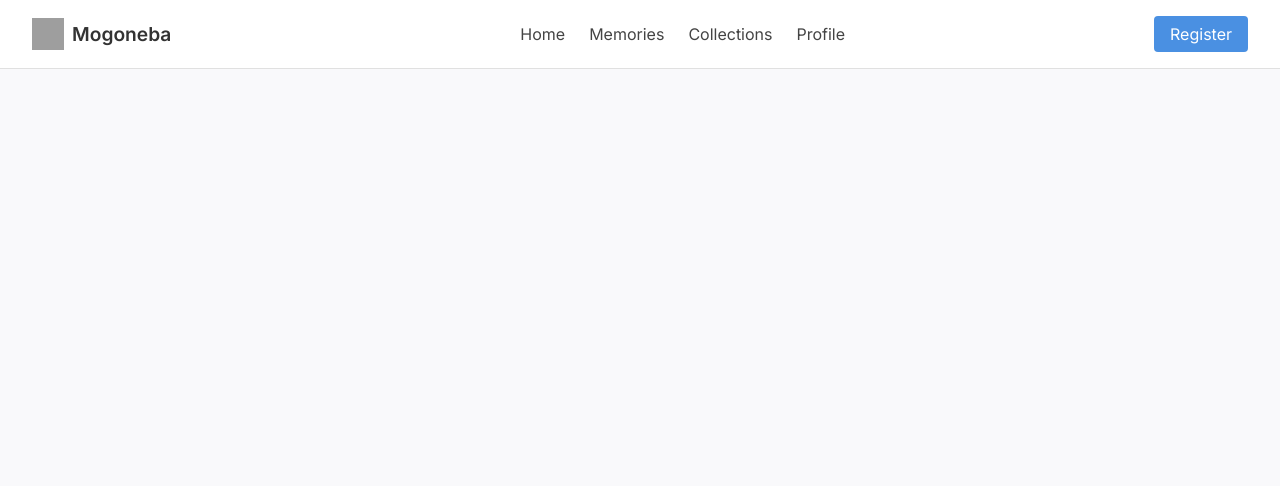
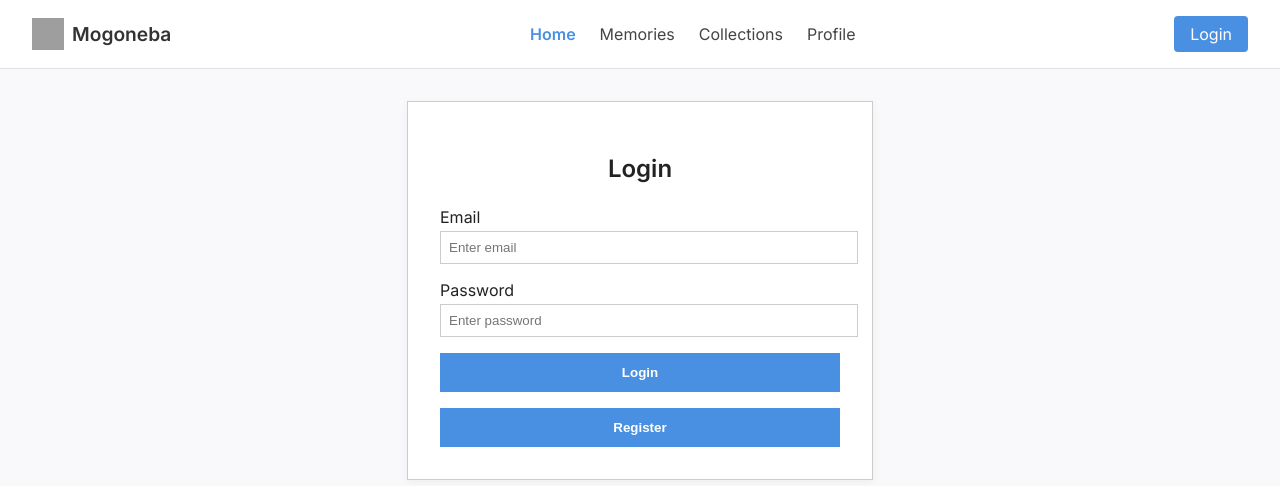
Before and after one commit to Datn7/MogonebaSPA, an Angular app: page /login in a window 1280 px wide. Before the commit this address led to /. Shown: the top 486 px of the page. Built offline with nearby package versions, Linux system fonts and the light colour scheme.

Commit message:
login functionality done

```diff
--- a/src/app/app.routes.ts
+++ b/src/app/app.routes.ts
@@ -2,9 +2,11 @@ import { Routes } from '@angular/router';
 import { TestComponent } from './test-component/test-component';
 import { RegisterComponent } from './register/register.component';
 import { LandingPageComponent } from './landing-page/landing-page.component';
+import { LoginComponent } from './login/login.component';
 
 export const routes: Routes = [
     { path: '', redirectTo: 'landing', pathMatch: 'full' },
   { path: 'register', component: RegisterComponent },
-  { path: 'landing', component: LandingPageComponent }
+  { path: 'landing', component: LandingPageComponent },
+   { path: 'login', component: LoginComponent },
 ];
--- /dev/null
+++ b/src/app/auth.service.ts
@@ -0,0 +1,20 @@
+import { Injectable } from '@angular/core';
+import { BehaviorSubject } from 'rxjs';
+
+@Injectable({ providedIn: 'root' })
+export class AuthService {
+  private loggedIn = new BehaviorSubject<boolean>(false);
+  isLoggedIn$ = this.loggedIn.asObservable();
+
+  login() {
+    this.loggedIn.next(true);
+  }
+
+  logout() {
+    this.loggedIn.next(false);
+  }
+
+  get isLoggedIn(): boolean {
+    return this.loggedIn.value;
+  }
+}
--- /dev/null
+++ b/src/app/login/login.component.html
@@ -0,0 +1,22 @@
+<div class="login-container">
+  <h2>Login</h2>
+
+  <form [formGroup]="form" (ngSubmit)="submit()">
+    <label>Email</label>
+    <input type="email" formControlName="email" placeholder="Enter email" />
+    <div class="error" *ngIf="form.get('email')?.invalid && form.get('email')?.touched">
+      Valid email is required.
+    </div>
+
+    <label>Password</label>
+    <input type="password" formControlName="password" placeholder="Enter password" />
+    <div class="error" *ngIf="form.get('password')?.invalid && form.get('password')?.touched">
+      Password is required.
+    </div>
+
+    <button type="submit">Login</button>
+        <button routerLink="/register" class="btn">Register</button>
+  </form>
+
+  <div class="error" *ngIf="message">{{ message }}</div>
+</div>
--- /dev/null
+++ b/src/app/login/login.component.scss
@@ -0,0 +1,49 @@
+.login-container {
+  max-width: 400px;
+  margin: 2rem auto;
+  padding: 2rem;
+  border: 1px solid #ccc;
+  border-radius: 0;
+  background: #fff;
+  box-shadow: 0 2px 8px rgba(0,0,0,0.05);
+  font-family: 'Inter', sans-serif;
+
+  h2 {
+    text-align: center;
+    margin-bottom: 1.5rem;
+  }
+
+  label {
+    margin-top: 1rem;
+    display: block;
+    font-weight: 500;
+  }
+
+  input {
+    width: 100%;
+    padding: 0.5rem;
+    margin-top: 0.25rem;
+    border: 1px solid #ccc;
+  }
+
+  .error {
+    color: red;
+    font-size: 0.85rem;
+    margin: 0.25rem 0 0.5rem;
+  }
+
+  button {
+    margin-top: 1rem;
+    width: 100%;
+    padding: 0.75rem;
+    background-color: #4a90e2;
+    color: #fff;
+    border: none;
+    font-weight: 600;
+    cursor: pointer;
+
+    &:hover {
+      background-color: #3a78c2;
+    }
+  }
+}
--- /dev/null
+++ b/src/app/login/login.component.ts
@@ -0,0 +1,49 @@
+import { Component, OnInit } from '@angular/core';
+import { FormBuilder, Validators, ReactiveFormsModule, FormGroup } from '@angular/forms';
+import { HttpClient } from '@angular/common/http';
+import { RouterModule, Router } from '@angular/router';
+import { CommonModule } from '@angular/common';
+import { environment } from '../../environments/environment.server';
+import { AuthService } from '../auth.service';
+
+@Component({
+  selector: 'app-login',
+  standalone: true,
+  templateUrl: './login.component.html',
+  styleUrl: './login.component.scss',
+  imports: [CommonModule, ReactiveFormsModule, RouterModule]
+})
+export class LoginComponent implements OnInit {
+  message = '';
+  form!: FormGroup;
+
+  constructor(
+    private fb: FormBuilder,
+    private http: HttpClient,
+    private router: Router,
+    private auth: AuthService
+  ) {}
+
+  ngOnInit(): void {
+    this.form = this.fb.group({
+      email: ['', [Validators.required, Validators.email]],
+      password: ['', Validators.required]
+    });
+  }
+
+  submit() {
+    if (this.form.invalid) return;
+
+    this.http.post(`${environment.apiBaseUrl}/users/login`, this.form.value)
+      .subscribe({
+        next: () => {
+          this.auth.login();
+  this.message = 'Login successful!';
+  setTimeout(() => {
+    this.router.navigate(['/landing']);
+  }, 1000);
+},
+        error: () => this.message = 'Invalid email or password'
+      });
+  }
+}
--- a/src/app/navbar/navbar.component.html
+++ b/src/app/navbar/navbar.component.html
@@ -13,5 +13,7 @@
     <li><a routerLink="/profile" routerLinkActive="active">Profile</a></li>
   </ul>
 
-  <a routerLink="/register" class="register-btn">Register</a>
+<a *ngIf="!isLoggedIn" routerLink="/login" class="register-btn">Login</a>
+<a *ngIf="isLoggedIn" routerLink="/profile" class="profile-btn">Profile</a>
+
 </nav>
--- a/src/app/navbar/navbar.component.ts
+++ b/src/app/navbar/navbar.component.ts
@@ -1,12 +1,18 @@
 import { Component } from '@angular/core';
 import { RouterModule } from '@angular/router';
+import { AuthService } from '../auth.service';
+import { CommonModule } from '@angular/common';
 
 @Component({
   selector: 'app-navbar',
-  imports: [RouterModule],
+  imports: [RouterModule, CommonModule],
   templateUrl: './navbar.component.html',
   styleUrl: './navbar.component.scss'
 })
 export class NavbarComponent {
+  isLoggedIn = false;
 
+  constructor(private auth: AuthService) {
+    this.auth.isLoggedIn$.subscribe(status => this.isLoggedIn = status);
+  }
 }
```
Also changed, not shown: 2 other files (tests, documents, lock files or other folders).
